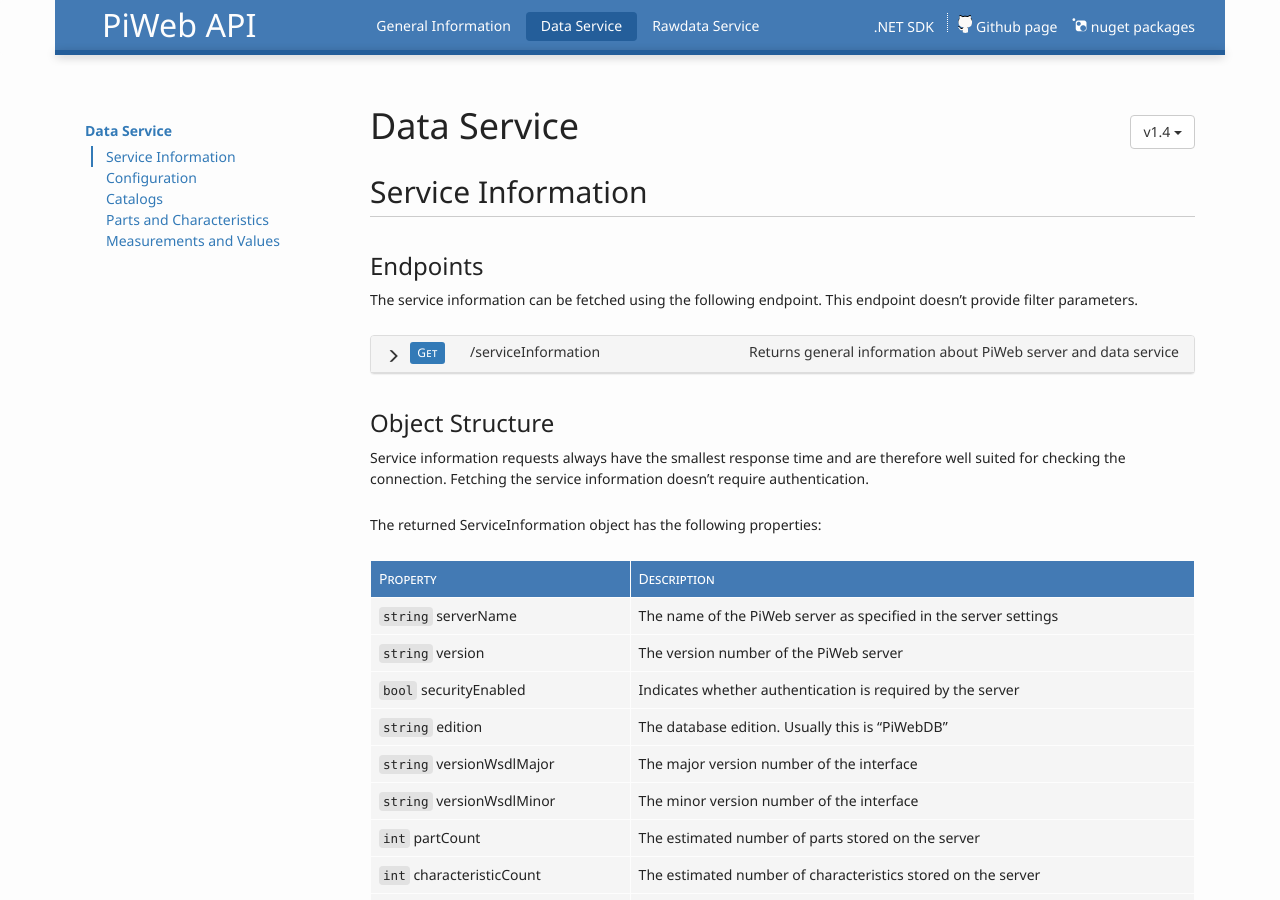
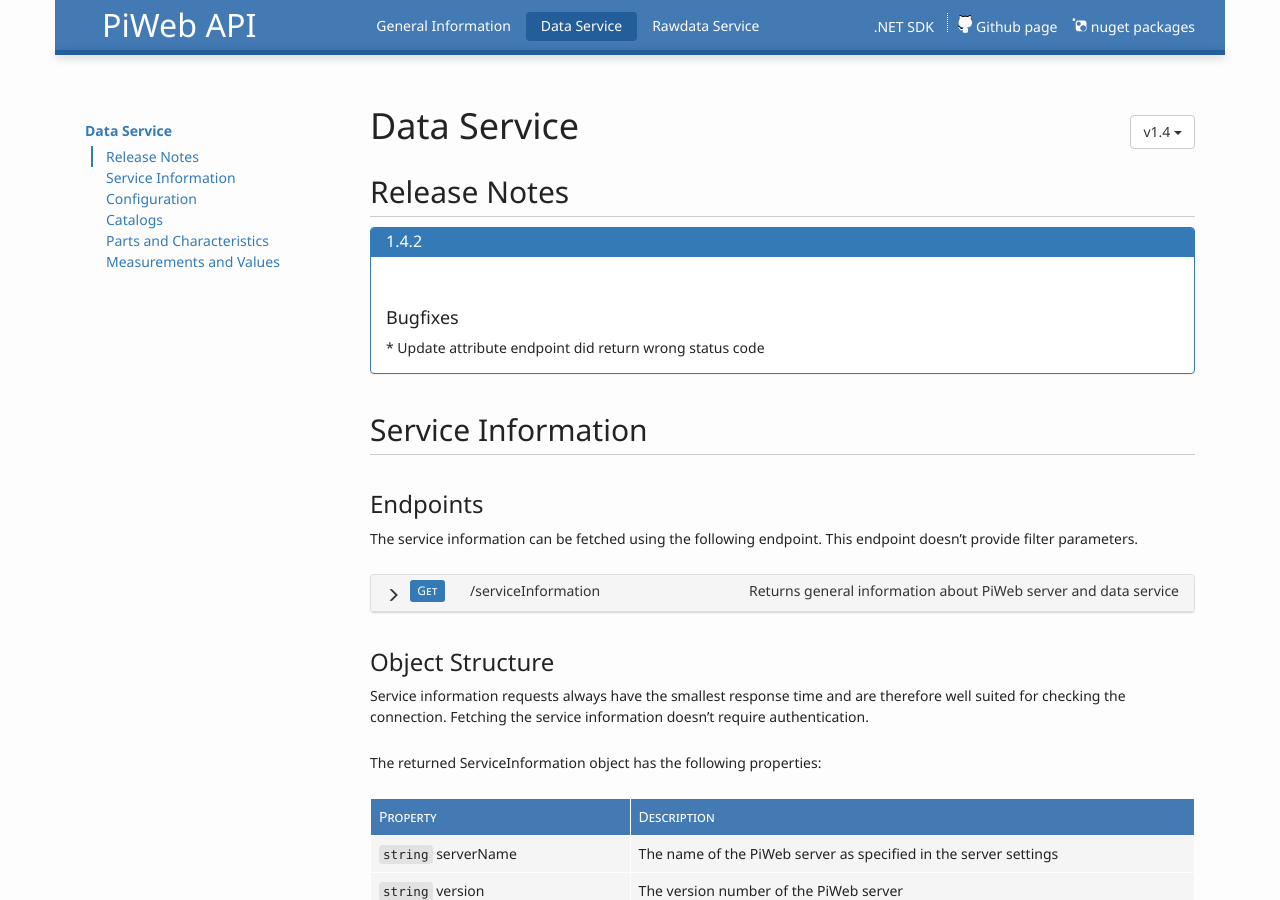
Before and after one commit to ZEISS-PiWeb/PiWeb-Api, a Jekyll site: the page built from _pages/API/v1.4/DataService/02-dataservice.md, in a window 1280 px wide and 900 px high. Built offline with Jekyll 4.4.1, drawn with Linux system fonts in a browser that asks for light colours.

Commit message:
Added release notes section for v1.4

```diff
--- a/_pages/API/v1.4/DataService/02-dataservice.md
+++ b/_pages/API/v1.4/DataService/02-dataservice.md
@@ -10,6 +10,9 @@
     iconName: dataservice16
     anchor: ds
     secs:
+      releaseNotes:
+        title: Release Notes
+        anchor: ds-release-notes
       serviceInformation:
         title: Service Information
         anchor: ds-service-information
@@ -31,6 +34,8 @@
 
 <h1 id="{{page.sections['dataservice'].anchor}}">{{page.sections['dataservice'].title}}</h1>
 
+{% include_relative 020-dataservice-releasenotes.md %}
+
 {% include_relative 021-dataservice-serviceinformation.md %}
 
 {% include_relative 022-dataservice-configuration.md %}
--- /dev/null
+++ b/_pages/API/v1.4/DataService/020-dataservice-releasenotes.md
@@ -0,0 +1,12 @@
+<h2 id="{{page.sections['dataservice']['secs']['releaseNotes'].anchor}}">{{page.sections['dataservice']['secs']['releaseNotes'].title}}</h2>
+
+<div class="panel panel-primary">
+  <div class="panel-heading">
+    <span><h3 class="panel-title">1.4.2</h3></span>
+    <span style="float: right;"></span>
+  </div>
+  <div class="panel-body">
+    <h4>Bugfixes</h4>
+    * Update attribute endpoint did return wrong status code
+  </div>
+</div>
```
